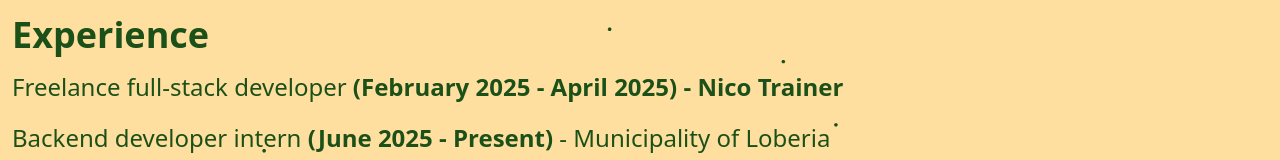
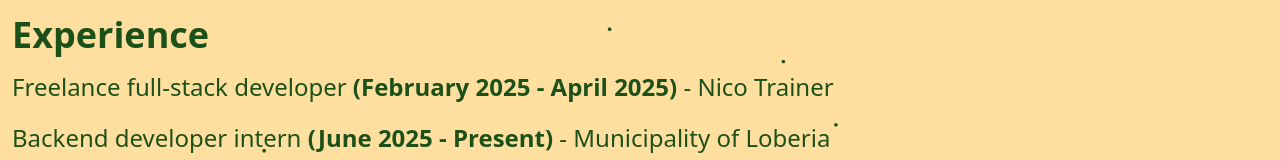
Before and after one commit to Nahucaroseli/portfolio-react, a React (Vite) app: page / in a window 1280 px wide. Shown: the part 537-697 px from the top of the page. Built offline with nearby package versions, Linux system fonts and the light colour scheme.

Commit message:
corregido estilos

```diff
--- a/src/components/Experience.jsx
+++ b/src/components/Experience.jsx
@@ -6,7 +6,7 @@
         <h1 className='text-3xl font-bold md:text-4xl'>Experience</h1>
         <p className='pt-3 leading-relaxed text-xl md:text-2xl'>
           Freelance full-stack developer
-          <strong className=''> (February 2025 - April 2025) - Nico Trainer</strong>
+          <strong className=''> (February 2025 - April 2025)</strong> - Nico Trainer
         </p>
         <p className='pt-3 leading-relaxed text-xl md:text-2xl'>Backend developer intern
           <strong className=''> (June 2025 - Present)</strong> - Municipality of Loberia
```
